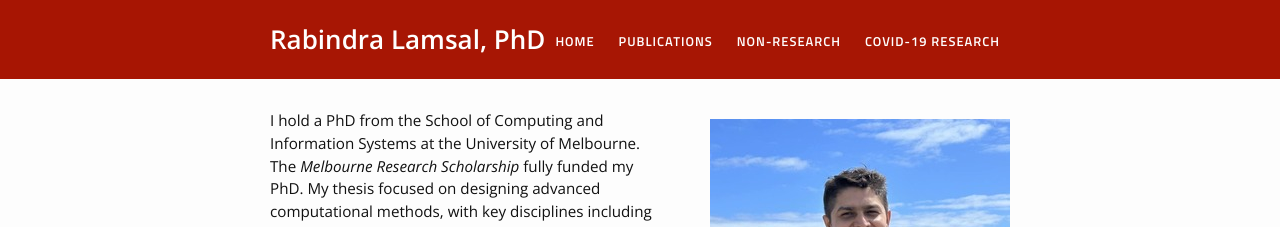
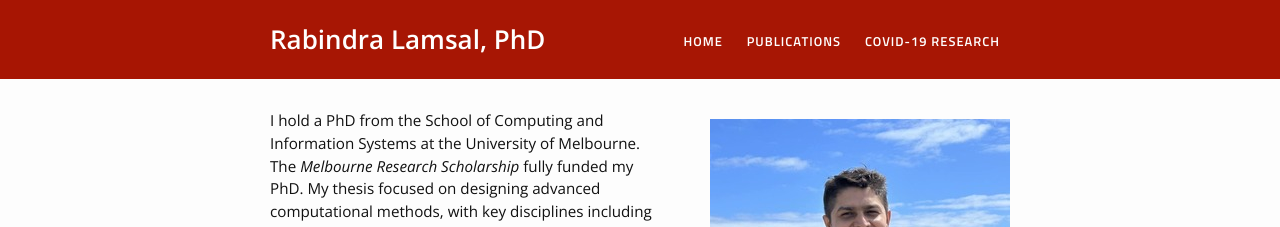
Before and after one commit to rabindralamsal/personal-site, a Jekyll site: the page built from index.html, in a window 1280 px wide. Shown: the top 227 px of the page. Built offline with Jekyll 4.4.1, drawn with Linux system fonts in a browser that asks for light colours.

Commit message:
Update menu.yml

```diff
--- a/_data/menu.yml
+++ b/_data/menu.yml
@@ -4,8 +4,5 @@
 - title: "Publications"
   href: "/research/"
 
-- title: "Non-Research"
-  href: "/projects/"
-
 - title: "COVID-19 Research"
   href: "https://ieee-dataport.org/open-access/coronavirus-covid-19-tweets-dataset"
```
